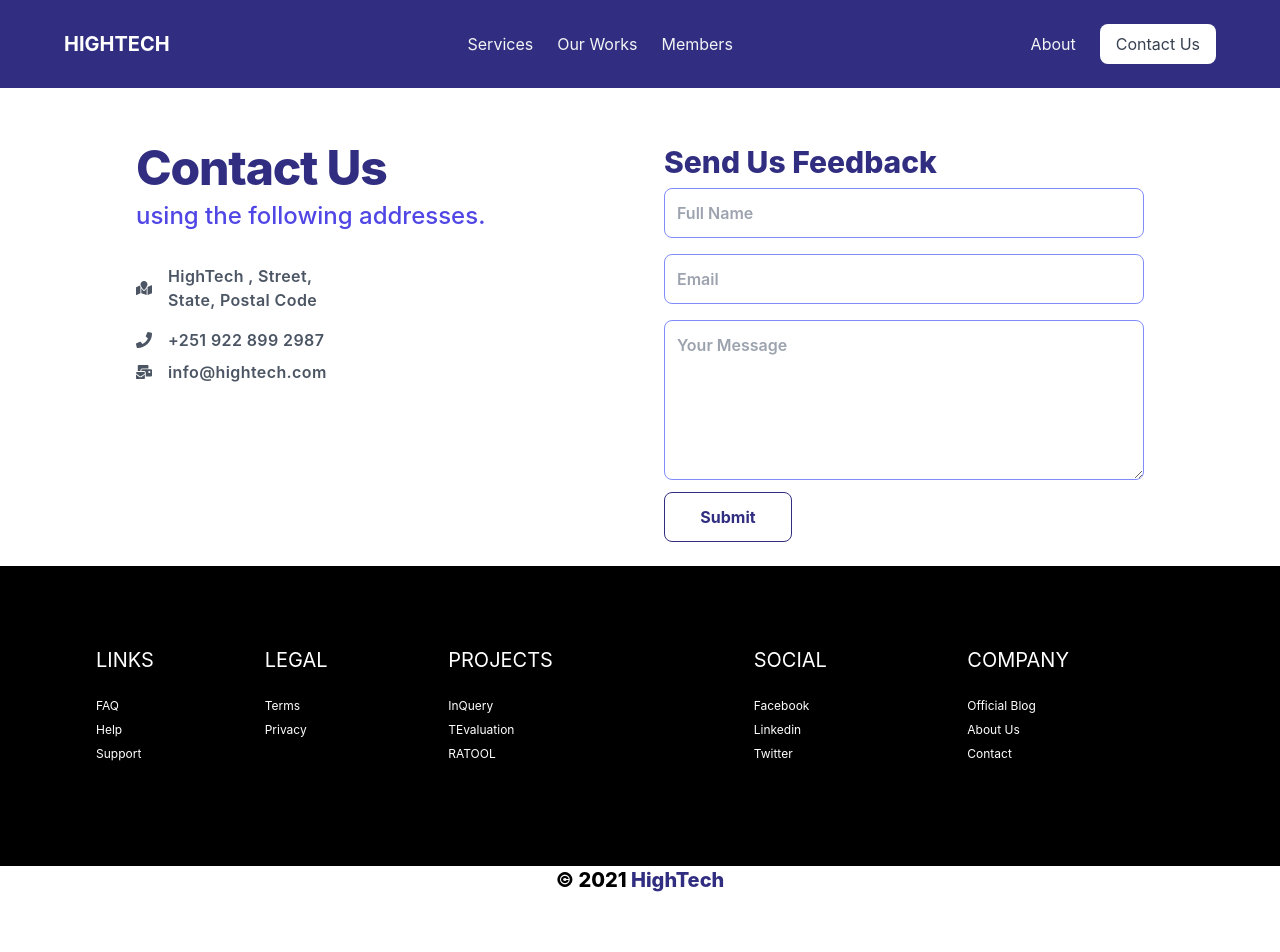
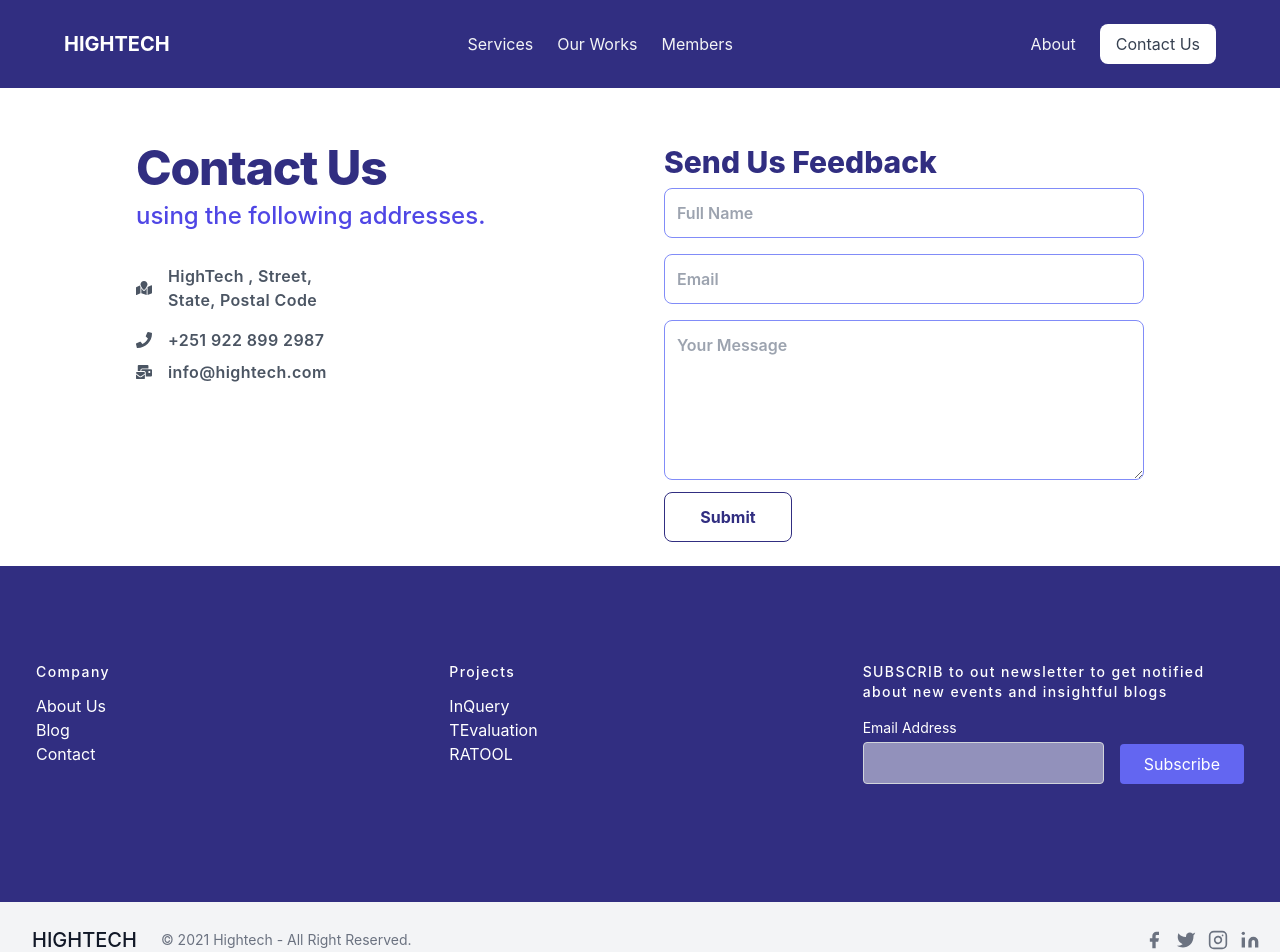
Before and after one commit to High-Tech-MITC/HIGHTECH-official, a React (Create React App) app: page /contact in a window 1280 px wide. Shown: the top 952 px of the page. Before the commit the page ends 926 px from the top, so only its background shows below. Built offline with nearby package versions, Linux system fonts and the light colour scheme.

Commit message:
refactor: update footer component

```diff
--- a/src/components/Footer.jsx
+++ b/src/components/Footer.jsx
@@ -2,108 +2,134 @@
 
 const Footer = () => {
   return (
-    <footer>
-      <div class="table bg-black py-20 text-white  w-full p-4 md:pl-24">
-        <div class="block sm:table-cell">
-          <p class="uppercase text-gray text-xl sm:mb-6">Links</p>
-          <ul class="list-reset text-xs mb-6">
-            <li class="mt-2 inline-block mr-2 sm:block sm:mr-0">
-              <a href="/" class="text-grey hover:text-grey-dark">
-                FAQ
-              </a>
+    <footer class="text-gray-600 body-font bg-indigo-900">
+      <div class="container px-5 py-24 mx-auto">
+        <div class="flex flex-wrap md:text-left text-center order-first">
+          <div class="lg:w-1/3 md:w-1/2 w-full px-4">
+            <h2 class="title-font font-medium text-white tracking-widest text-sm mb-3">
+              Company
+            </h2>
+            <nav class="list-none mb-10">
+              <li>
+                <a class="text-white hover:text-gray-300">About Us</a>
               </li>
-            <li class="mt-2 inline-block mr-2 sm:block sm:mr-0">
-              <a href="/" class="text-grey hover:text-grey-dark">
-                Help
-              </a>
+              <li>
+                <a class="text-white hover:text-gray-300">Blog</a>
               </li>
-            <li class="mt-2 inline-block mr-2 sm:block sm:mr-0">
-              <a href="/" class="text-grey hover:text-grey-dark">
-                Support
-              </a>
+              <li>
+                <a class="text-white hover:text-gray-300">Contact</a>
               </li>
-          </ul>
+            </nav>
           </div>
-        <div class="block sm:table-cell">
-          <p class="uppercase text-grey text-xl sm:mb-6">Legal</p>
-          <ul class="list-reset text-xs mb-6">
-            <li class="mt-2 inline-block mr-2 sm:block sm:mr-0">
-              <a href="/" class="text-grey hover:text-grey-dark">
-                Terms
-              </a>
+
+          <div class="lg:w-1/3 md:w-1/2 w-full px-4">
+            <h2 class="title-font font-medium text-white tracking-widest text-sm mb-3">
+              Projects
+            </h2>
+            <nav class="list-none mb-10">
+              <li>
+                <a class="text-white hover:text-gray-300">InQuery</a>
               </li>
-            <li class="mt-2 inline-block mr-2 sm:block sm:mr-0">
-              <a href="/" class="text-grey hover:text-grey-dark">
-                Privacy
-              </a>
+              <li>
+                <a class="text-white hover:text-gray-300">TEvaluation</a>
               </li>
-          </ul>
+              <li>
+                <a class="text-white hover:text-gray-300">RATOOL</a>
+              </li>
+            </nav>
           </div>
-        <div class="block sm:table-cell">
-          <p class="uppercase text-grey text-xl sm:mb-6">Projects</p>
-          <ul class="list-reset text-xs mb-6">
-            <li class="mt-2 inline-block mr-2 sm:block sm:mr-0">
-              <a href="/" class="text-grey hover:text-grey-dark">
-                InQuery
-              </a>
-            </li>
-            <li class="mt-2 inline-block mr-2 sm:block sm:mr-0">
-              <a href="/" class="text-grey hover:text-grey-dark">
-                TEvaluation
-              </a>
-            </li>
-            <li class="mt-2 inline-block mr-2 sm:block sm:mr-0">
-              <a href="/" class="text-grey hover:text-grey-dark">
-                RATOOL
-              </a>
-            </li>
-          </ul>
+
+          <div class="lg:w-1/3 md:w-1/2 w-full px-4">
+            <h1 class="title-font font-medium text-white tracking-widest text-sm mb-3">
+              SUBSCRIB to out newsletter to get notified about new events and
+              insightful blogs
+            </h1>
+            <div class="flex xl:flex-nowrap md:flex-nowrap lg:flex-wrap flex-wrap justify-center items-end md:justify-start">
+              <div class="relative w-40 sm:w-auto xl:mr-4 lg:mr-0 sm:mr-4 mr-2">
+                <label for="footer-field" class="leading-7 text-sm text-white">
+                  Email Address
+                </label>
+                <input
+                  type="text"
+                  id="footer-field"
+                  name="footer-field"
+                  class="w-full bg-gray-100 bg-opacity-50 rounded border border-gray-300 focus:bg-transparent focus:ring-2 focus:ring-indigo-200 focus:border-gray-500 text-base outline-none text-gray-200 py-1 px-3 leading-8 transition-colors duration-200 ease-in-out"
+                />
               </div>
-        <div class="block sm:table-cell">
-          <p class="uppercase text-grey text-xl sm:mb-6">Social</p>
-          <ul class="list-reset text-xs mb-6">
-            <li class="mt-2 inline-block mr-2 sm:block sm:mr-0">
-              <a href="/" class="text-grey hover:text-grey-dark">
-                Facebook
-              </a>
-            </li>
-            <li class="mt-2 inline-block mr-2 sm:block sm:mr-0">
-              <a href="/" class="text-grey hover:text-grey-dark">
-                Linkedin
-              </a>
-            </li>
-            <li class="mt-2 inline-block mr-2 sm:block sm:mr-0">
-              <a href="/" class="text-grey hover:text-grey-dark">
-                Twitter
-              </a>
-            </li>
-          </ul>
-        </div>
-        <div class="block sm:table-cell">
-          <p class="uppercase text-grey text-xl sm:mb-6">Company</p>
-          <ul class="list-reset text-xs mb-6">
-            <li class="mt-2 inline-block mr-2 sm:block sm:mr-0">
-              <a href="/" class="text-grey hover:text-grey-dark">
-                Official Blog
-              </a>
-            </li>
-            <li class="mt-2 inline-block mr-2 sm:block sm:mr-0">
-              <a href="/" class="text-grey hover:text-grey-dark">
-                About Us
-              </a>
-            </li>
-            <li class="mt-2 inline-block mr-2 sm:block sm:mr-0">
-              <a href="/" class="text-grey hover:text-grey-dark">
-                Contact
-              </a>
-            </li>
-          </ul>
+              <button class="lg:mt-2 xl:mt-0 flex-shrink-0 inline-flex text-white bg-indigo-500 border-0 py-2 px-6 focus:outline-none hover:bg-indigo-600 rounded">
+                Subscribe
+              </button>
             </div>
           </div>
-      <h2 className="text-center text-xl pb-8 font-extrabold">
-        © {new Date().getFullYear()}{" "}
-        <span className="text-indigo-900">HighTech</span>
-      </h2>
+        </div>
+      </div>
+      <div class="bg-gray-100">
+        <div class="container px-5 py-6 mx-auto flex items-center sm:flex-row flex-col">
+          <a class="flex title-font font-medium items-center md:justify-start justify-center text-gray-900">
+            <span class="ml-3 text-xl">HIGHTECH</span>
+          </a>
+          <p class="text-sm text-gray-500 sm:ml-6 sm:mt-0 mt-4">
+            © 2021 Hightech - All Right Reserved.
+          </p>
+          <span class="inline-flex sm:ml-auto sm:mt-0 mt-4 justify-center sm:justify-start">
+            <a class="text-gray-500">
+              <svg
+                fill="currentColor"
+                stroke-linecap="round"
+                stroke-linejoin="round"
+                stroke-width="2"
+                class="w-5 h-5"
+                viewBox="0 0 24 24"
+              >
+                <path d="M18 2h-3a5 5 0 00-5 5v3H7v4h3v8h4v-8h3l1-4h-4V7a1 1 0 011-1h3z"></path>
+              </svg>
+            </a>
+            <a class="ml-3 text-gray-500">
+              <svg
+                fill="currentColor"
+                stroke-linecap="round"
+                stroke-linejoin="round"
+                stroke-width="2"
+                class="w-5 h-5"
+                viewBox="0 0 24 24"
+              >
+                <path d="M23 3a10.9 10.9 0 01-3.14 1.53 4.48 4.48 0 00-7.86 3v1A10.66 10.66 0 013 4s-4 9 5 13a11.64 11.64 0 01-7 2c9 5 20 0 20-11.5a4.5 4.5 0 00-.08-.83A7.72 7.72 0 0023 3z"></path>
+              </svg>
+            </a>
+            <a class="ml-3 text-gray-500">
+              <svg
+                fill="none"
+                stroke="currentColor"
+                stroke-linecap="round"
+                stroke-linejoin="round"
+                stroke-width="2"
+                class="w-5 h-5"
+                viewBox="0 0 24 24"
+              >
+                <rect width="20" height="20" x="2" y="2" rx="5" ry="5"></rect>
+                <path d="M16 11.37A4 4 0 1112.63 8 4 4 0 0116 11.37zm1.5-4.87h.01"></path>
+              </svg>
+            </a>
+            <a class="ml-3 text-gray-500">
+              <svg
+                fill="currentColor"
+                stroke="currentColor"
+                stroke-linecap="round"
+                stroke-linejoin="round"
+                stroke-width="0"
+                class="w-5 h-5"
+                viewBox="0 0 24 24"
+              >
+                <path
+                  stroke="none"
+                  d="M16 8a6 6 0 016 6v7h-4v-7a2 2 0 00-2-2 2 2 0 00-2 2v7h-4v-7a6 6 0 016-6zM2 9h4v12H2z"
+                ></path>
+                <circle cx="4" cy="4" r="2" stroke="none"></circle>
+              </svg>
+            </a>
+          </span>
+        </div>
+      </div>
     </footer>
   );
 };
```
Lines whose indentation alone changed are shown as unchanged.
